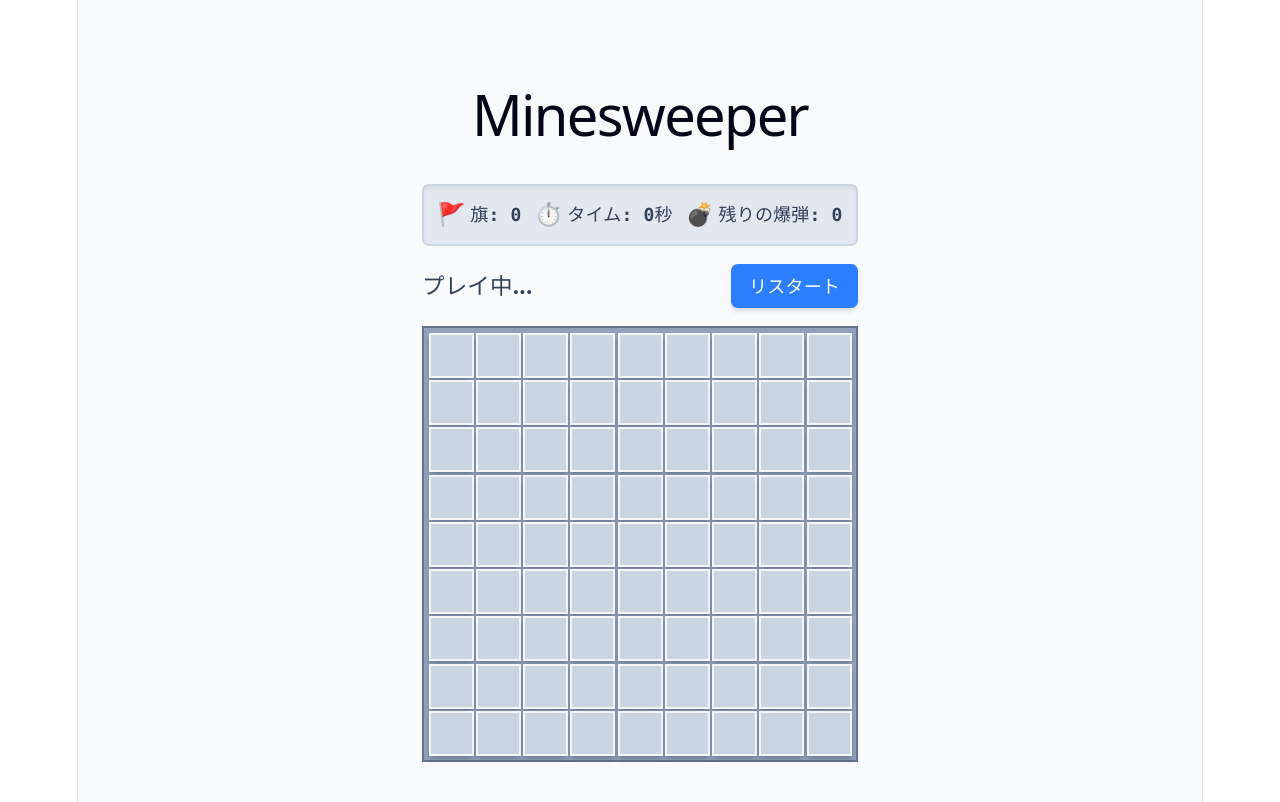
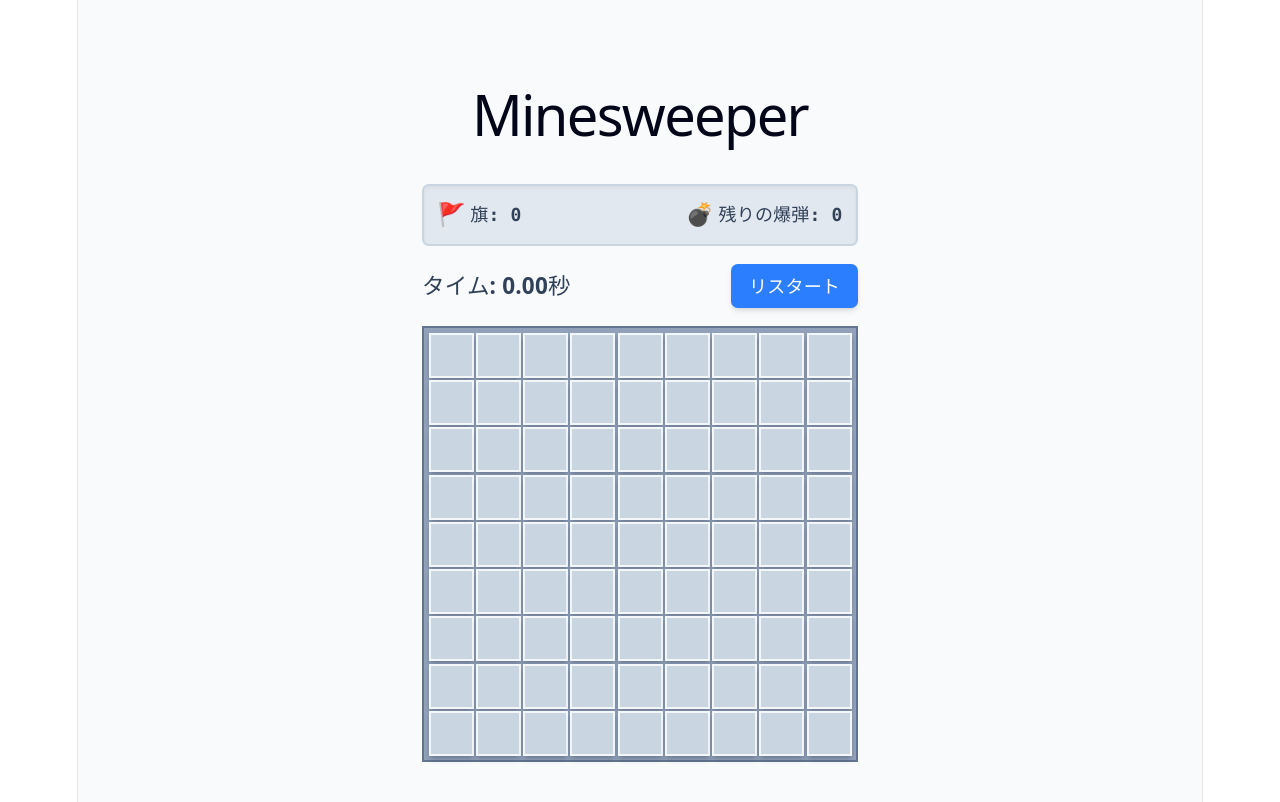
Before and after one commit to t-t328/minesweeper, a React (Vite) app: page / in a window 1280 px wide. Shown: the top 802 px of the page. Built offline with nearby package versions, Linux system fonts and the light colour scheme.

Commit message:
update_precision_timer

```diff
--- a/src/App.tsx
+++ b/src/App.tsx
@@ -181,18 +181,26 @@ function App() {
   const estimatedMines = totalMines - flagCount;
   // --- ここまで追加 ---
   // --- 🌟 追加: タイマー用の State ---
-  const [time, setTime] = useState(0);
+  // --- 🌟 変更: ミリ秒単位で時間を管理する State ---
+  const [elapsedTime, setElapsedTime] = useState(0);
   const [isRunning, setIsRunning] = useState(false);
   // 🌟 新機能: 盤面が変化するたびにクリア・ゲームオーバーを判定する
   // --- 🌟 追加: 1秒ごとに時間を進めるタイマーのロジック ---
+  // --- 🌟 変更: requestAnimationFrame を使った高精度タイマー ---
   useEffect(() => {
-    let timer: NodeJS.Timeout;
+    let animationFrameId: number;
+    // タイマー再開時や開始時のズレを防ぐため、基準となる開始時刻を計算
+    let startTime = Date.now() - elapsedTime;
+
     if (isRunning) {
-      timer = setInterval(() => {
-        setTime((prev) => prev + 1);
-      }, 1000);
+      const updateTimer = () => {
+        setElapsedTime(Date.now() - startTime);
+        animationFrameId = requestAnimationFrame(updateTimer);
+      };
+      animationFrameId = requestAnimationFrame(updateTimer);
     }
-    return () => clearInterval(timer);
+
+    return () => cancelAnimationFrame(animationFrameId);
   }, [isRunning]);
   useEffect(() => {
     // プレイ中でなければ判定処理を行わない
@@ -371,10 +379,11 @@ function App() {
             <span>旗: {flagCount}</span>
           </div>
           {/* --- 🌟 追加: タイム表示部分 --- */}
-          <div className="flex items-center gap-1">
+          {/* --- 🌟 変更: ミリ秒を秒に変換し、小数点第2位まで表示 --- */}
+          {/* <div className="flex items-center gap-1">
             <span className="text-xl">⏱️</span>
-            <span>タイム: {time}秒</span>
-          </div>
+            <span>タイム: {(elapsedTime / 1000).toFixed(2)}秒</span>
+          </div> */}
           <div className="flex items-center gap-1">
             <span className="text-xl">💣</span>
             <span>残りの爆弾: {estimatedMines}</span>
@@ -384,15 +393,15 @@ function App() {
         {/* 🌟 新機能: ゲーム状態の表示とリスタートボタン */}
         <div className="mb-4 flex items-center justify-between">
           <div className="text-xl font-bold text-slate-700">
-            {gameState === 'playing' && 'プレイ中...'}
+            {gameState === 'playing' && `タイム: ${(elapsedTime / 1000).toFixed(2)}秒`}
             {gameState === 'gameOver' && 'ゲームオーバー'}
-            {gameState === 'gameClear' && '🥳 ゲームクリア！'}
+            {gameState === 'gameClear' && `タイム: ${(elapsedTime / 1000).toFixed(2)}秒`}
           </div>
           <button
             onClick={() => {
               setBoard(createEmptyBoard(COLS, ROWS)); // 盤面を再生成
               setGameState('playing'); // 状態をプレイ中に戻す
-              setTime(0);          // 👈 🌟 追加: タイムを0にリセット
+              setElapsedTime(0);          // 👈 🌟 追加: タイムを0にリセット
               setIsRunning(false); // 👈 🌟 追加: タイマーを停止状態にする
             }}
             className="px-4 py-2 bg-blue-500 text-white rounded-md hover:bg-blue-600
```
